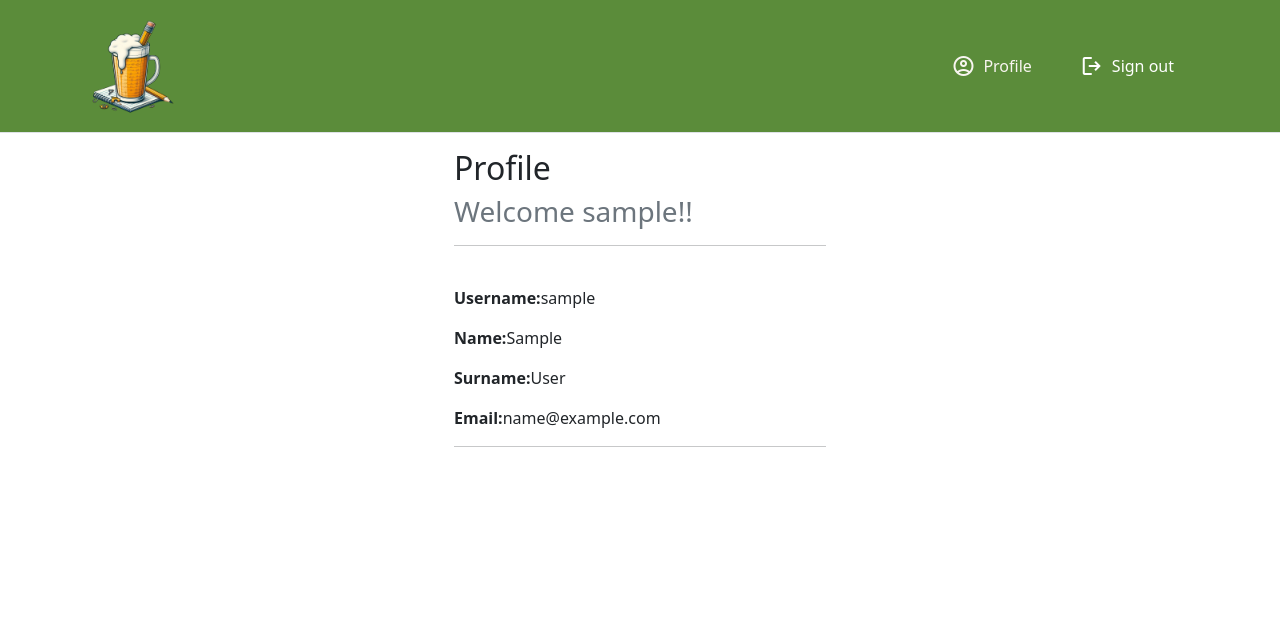
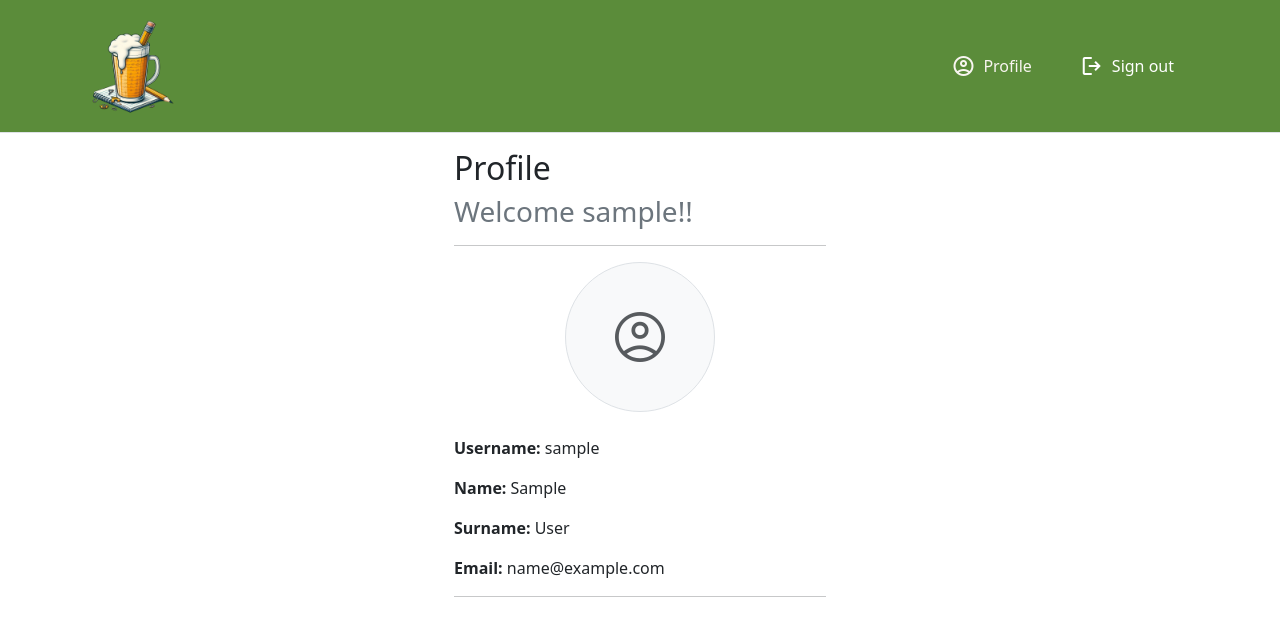
Before and after one commit to bukaro8/brewnotes_vps, a Django app: page /account/profile/ in a window 1280 px wide. Shown: the top 636 px of the page. Run offline with Django 4.2, Linux system fonts and the light colour scheme; the visitor is signed in with stand-in values (Sample User, id 1); some libraries are stand-ins or nearby versions.

```diff
--- a/static/global/css/main.css
+++ b/static/global/css/main.css
@@ -17,3 +17,15 @@
 .menu-link:hover {
   opacity: 0.8; /* Optional: hover effect */
 }
+
+.profile-pic {
+    object-fit: cover;
+    box-shadow: 0 2px 4px rgba(0,0,0,0.1);
+}
+
+.profile-pic-fallback {
+    background-color: #f8f9fa;
+    display: flex;
+    align-items: center;
+    justify-content: center;
+}
--- a/templates/account/profile.html
+++ b/templates/account/profile.html
@@ -1,16 +1,38 @@
 {% extends 'base.html' %}
+{% load socialaccount %}
+
 {% block content %}
 <div class="col-md-4 mx-auto">
-	<h2> Profile</h2>
-	<h3 class="text-secondary">Welcome {{user.username}}!!</h3>
-	<hr>
-	<img src='{{user.picture}}' alt="">
-	<p><strong>Username:</strong>{{user.username}}</p>
-	<p><strong>Name:</strong>{{user.first_name}}</p>
-	<p><strong>Surname:</strong>{{user.last_name}}</p>
-	<p><strong>Email:</strong>{{user.email}}</p>
-	<hr>
+    <h2>Profile</h2>
+    <h3 class="text-secondary">Welcome {{ user.username }}!!</h3>
+    <hr>
 
+    <!-- Profile Picture Section -->
+    <div class="text-center mb-4">
+        {% with social_account=user.socialaccount_set.all.0 %}
+        {% if social_account and social_account.get_avatar_url %}
+            <img src="{{ social_account.get_avatar_url }}"
+                 alt="Profile Picture"
+                 class="rounded-circle border"
+                 width="150"
+                 height="150">
+        {% else %}
+            <div class="d-inline-flex align-items-center justify-content-center bg-light rounded-circle border"
+                 style="width: 150px; height: 150px;">
+                <span class="material-symbols-outlined text-muted" style="font-size: 60px;">
+                    account_circle
+                </span>
+            </div>
+        {% endif %}
+        {% endwith %}
+    </div>
 
+    <div class="mt-3">
+        <p><strong>Username:</strong> {{ user.username }}</p>
+        <p><strong>Name:</strong> {{ user.first_name|default:"Not provided" }}</p>
+        <p><strong>Surname:</strong> {{ user.last_name|default:"Not provided" }}</p>
+        <p><strong>Email:</strong> {{ user.email }}</p>
+    </div>
+    <hr>
 </div>
 {% endblock %}
--- a/templates/base.html
+++ b/templates/base.html
@@ -73,40 +73,42 @@
 							/>
 						</svg>
 					</button>
+<!-- In your navbar (both mobile and desktop versions) -->
+
+<!-- Mobile Menu Dropdown -->
 <ul class="dropdown-menu">
   {% if user.is_authenticated %}
-						<!-- Profile -->
+    <!-- Profile with Google Picture -->
     <li>
-							<a
-								class="dropdown-item d-flex align-items-center"
-								href="{% url 'profile' %}"
-							>
-								<span class="material-symbols-outlined me-2"
-									>account_circle</span
-								>
+      <a class="dropdown-item d-flex align-items-center" href="{% url 'profile' %}">
+        {% with social_account=user.socialaccount_set.all.0 %}
+        {% if social_account and social_account.get_avatar_url %}
+          <img src="{{ social_account.get_avatar_url }}"
+               alt="Profile"
+               class="rounded-circle me-2"
+               width="24"
+               height="24">
+        {% else %}
+          <span class="material-symbols-outlined me-2">account_circle</span>
+        {% endif %}
+        {% endwith %}
         <span>Profile</span>
       </a>
     </li>
 
-						<!-- Sign Out -->
+    <!-- Sign Out remains the same -->
     <li>
-							<a
-								class="dropdown-item d-flex align-items-center text-danger"
-								href="{% url 'account_logout' %}"
-							>
+      <a class="dropdown-item d-flex align-items-center text-danger" href="{% url 'account_logout' %}">
         <span class="material-symbols-outlined me-2">logout</span>
         <span>Sign out</span>
       </a>
     </li>
   {% else %}
-						<!-- Login with Google (with proper icon) -->
+    <!-- Login option remains the same -->
     <li>
-							<a
-								class="dropdown-item d-flex align-items-center"
-								href="{% provider_login_url 'google' %}"
-							>
+      <a class="dropdown-item d-flex align-items-center" href="{% provider_login_url 'google' %}">
         <span class="material-symbols-outlined me-2">login</span>
-								<span>Login </span>
+        <span>Login</span>
       </a>
     </li>
   {% endif %}
@@ -121,7 +123,17 @@
     <!-- Profile -->
     <li class="nav-item mx-2">
       <a class="nav-link d-flex align-items-center text-reset" href="{% url 'profile' %}">
+       {% with social_account=user.socialaccount_set.all.0 %}
+        {% if social_account and social_account.get_avatar_url %}
+          <img src="{{ social_account.get_avatar_url }}"
+               alt="Profile"
+               class="rounded-circle me-2"
+               width="33"
+               height="33">
+        {% else %}
           <span class="material-symbols-outlined me-2">account_circle</span>
+        {% endif %}
+        {% endwith %}
 				  <span>Profile</span>
       </a>
     </li>
```
Lines whose indentation alone changed are shown as unchanged.
